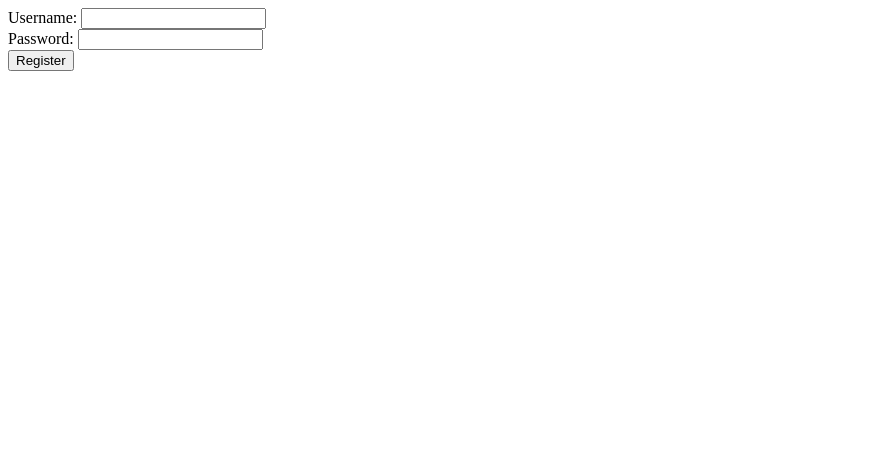
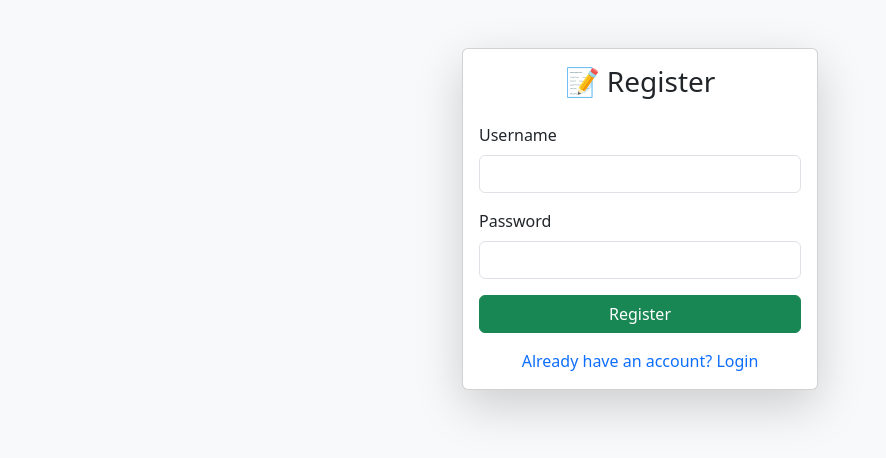
Before and after one commit to hoangnhobe/web4, a Flask app: page /register in a window 1280 px wide. Shown: the top 458 px of the page, without its empty margins (0-886 px from the left). Run offline with Flask 3, Linux system fonts and the light colour scheme.

Commit message:
Update register.html

```diff
--- a/app/templates/register.html
+++ b/app/templates/register.html
@@ -1,5 +1,39 @@
-<form method="post">
-    Username: <input name="username"><br>
-    Password: <input name="password" type="password"><br>
-    <input type="submit" value="Register">
-</form>
+<!DOCTYPE html>
+<html lang="en">
+<head>
+  <meta charset="UTF-8">
+  <title>Register - HVV Shop</title>
+  <link href="https://cdn.jsdelivr.net/npm/bootstrap@5.3.0/dist/css/bootstrap.min.css" rel="stylesheet">
+</head>
+<body class="bg-light">
+
+  <div class="container mt-5">
+    <div class="row justify-content-center">
+      <div class="col-md-4">
+        <div class="card shadow-lg">
+          <div class="card-body">
+            <h3 class="text-center mb-4">📝 Register</h3>
+            <form method="post">
+              <div class="mb-3">
+                <label for="username" class="form-label">Username</label>
+                <input name="username" type="text" class="form-control" id="username" required>
+              </div>
+              <div class="mb-3">
+                <label for="password" class="form-label">Password</label>
+                <input name="password" type="password" class="form-control" id="password" required>
+              </div>
+              <div class="d-grid">
+                <button type="submit" class="btn btn-success">Register</button>
+              </div>
+            </form>
+            <div class="mt-3 text-center">
+              <a href="/login" class="text-decoration-none">Already have an account? Login</a>
+            </div>
+          </div>
+        </div>
+      </div>
+    </div>
+  </div>
+
+</body>
+</html>
```
